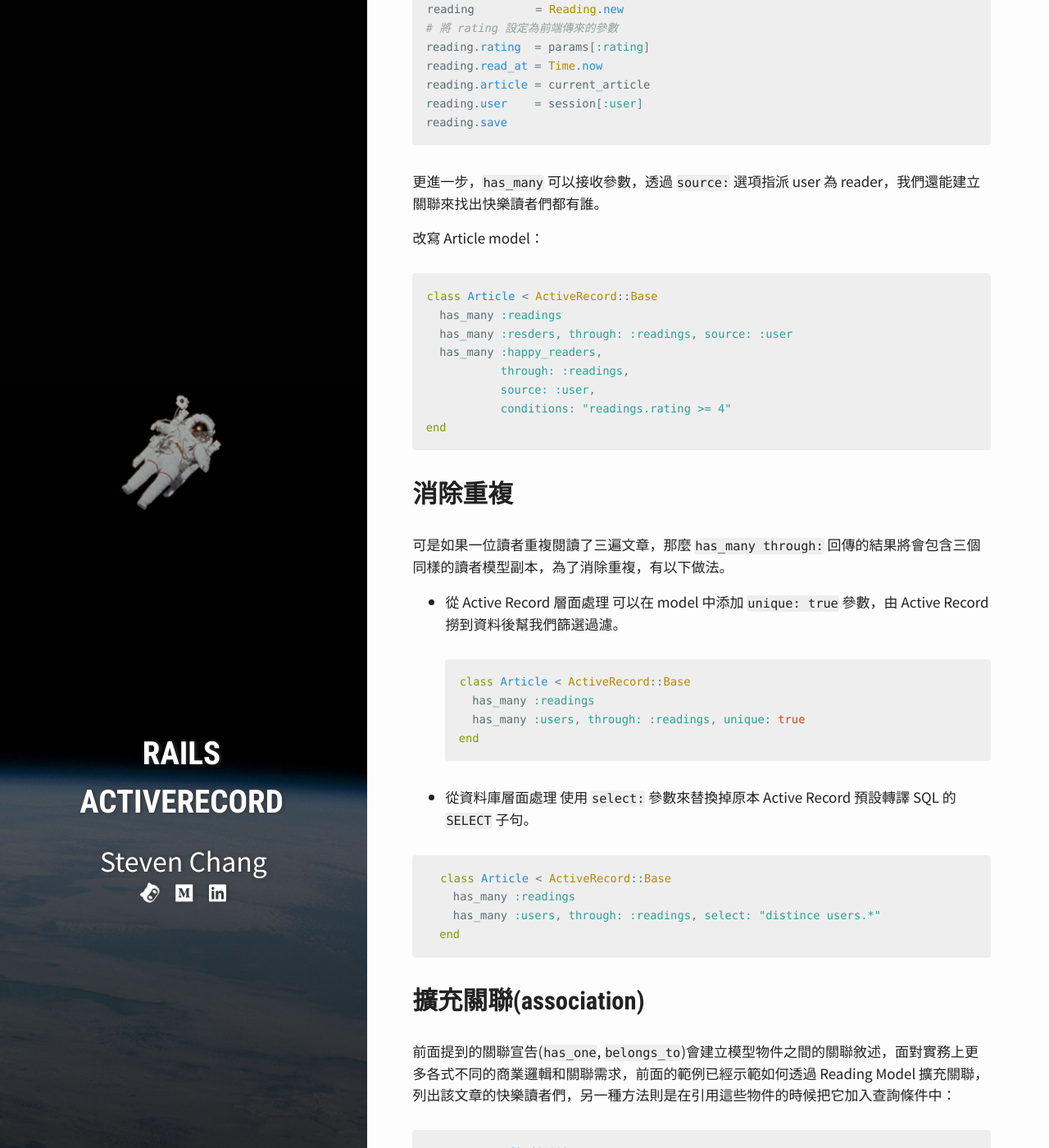
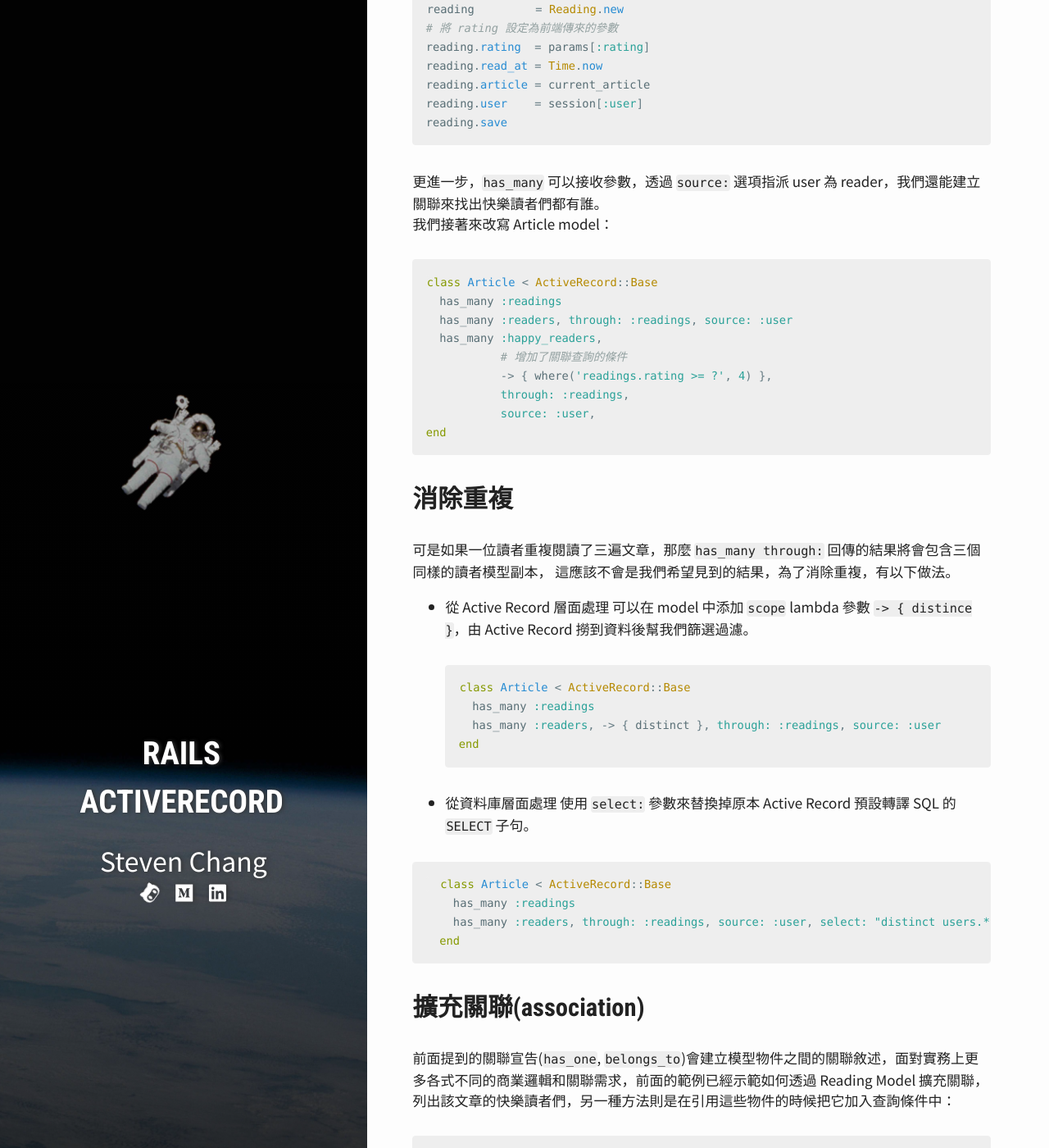
Before and after one commit to stevencch99/stevencch99.github.io, a Jekyll site: the page built from _posts/2019-09-19-Active-Record-Associations.md, in a window 1280 px wide and 1400 px high, scrolled down 3963 px. Shown: the whole window at 82% size. Built offline with Jekyll 4.4.1, drawn with Linux system fonts in a browser that asks for light colours; comment, search, counter and statistics services are not loaded.

Commit message:
Update post.

````diff
--- a/_posts/2019-09-19-Active-Record-Associations.md
+++ b/_posts/2019-09-19-Active-Record-Associations.md
@@ -155,33 +155,32 @@ reading.save
 ```
 
 更進一步，`has_many` 可以接收參數，透過 `source:` 選項指派 user 為 reader，我們還能建立關聯來找出快樂讀者們都有誰。
-
-改寫 Article model：
-
-<!-- TODO 檢查這段 code -->
+我們接著來改寫 Article model：
 
 ```ruby
 class Article < ActiveRecord::Base
   has_many :readings
-  has_many :resders, through: :readings, source: :user
+  has_many :readers, through: :readings, source: :user
   has_many :happy_readers,
+           # 增加了關聯查詢的條件
+           -> { where('readings.rating >= ?', 4) },
            through: :readings,
            source: :user,
-           conditions: "readings.rating >= 4"
 end
 ```
 
 ## 消除重複
 
-可是如果一位讀者重複閱讀了三遍文章，那麼 `has_many through:` 回傳的結果將會包含三個同樣的讀者模型副本，為了消除重複，有以下做法。
+可是如果一位讀者重複閱讀了三遍文章，那麼 `has_many through:` 回傳的結果將會包含三個同樣的讀者模型副本，
+這應該不會是我們希望見到的結果，為了消除重複，有以下做法。
 
 - 從 Active Record 層面處理
-可以在 model 中添加 `unique: true` 參數，由 Active Record 撈到資料後幫我們篩選過濾。
+可以在 model 中添加 `scope` lambda 參數 `-> { distince }`，由 Active Record 撈到資料後幫我們篩選過濾。
 
   ```ruby
   class Article < ActiveRecord::Base
     has_many :readings
-    has_many :users, through: :readings, unique: true
+    has_many :readers, -> { distinct }, through: :readings, source: :user
   end
   ```
 
@@ -191,7 +190,7 @@ end
 ```ruby
   class Article < ActiveRecord::Base
     has_many :readings
-    has_many :users, through: :readings, select: "distince users.*"
+    has_many :readers, through: :readings, source: :user, select: "distinct users.*"
   end
 ```
 
@@ -228,8 +227,6 @@ good_articles = user.articles.rated_at_or_above(4)
 
 ### 擴充共用搜尋條件模組
 
-<!-- TODO: Confirm this code -->
-
 ```ruby
 # rating_finder.rb
 module RatingFinder
````
